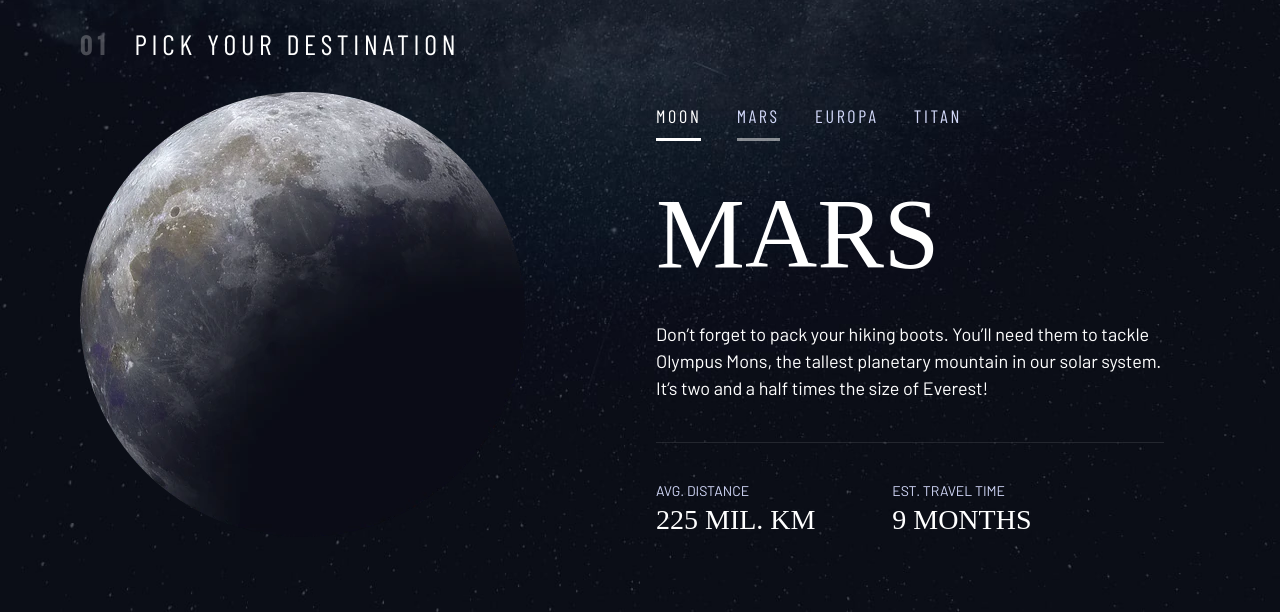
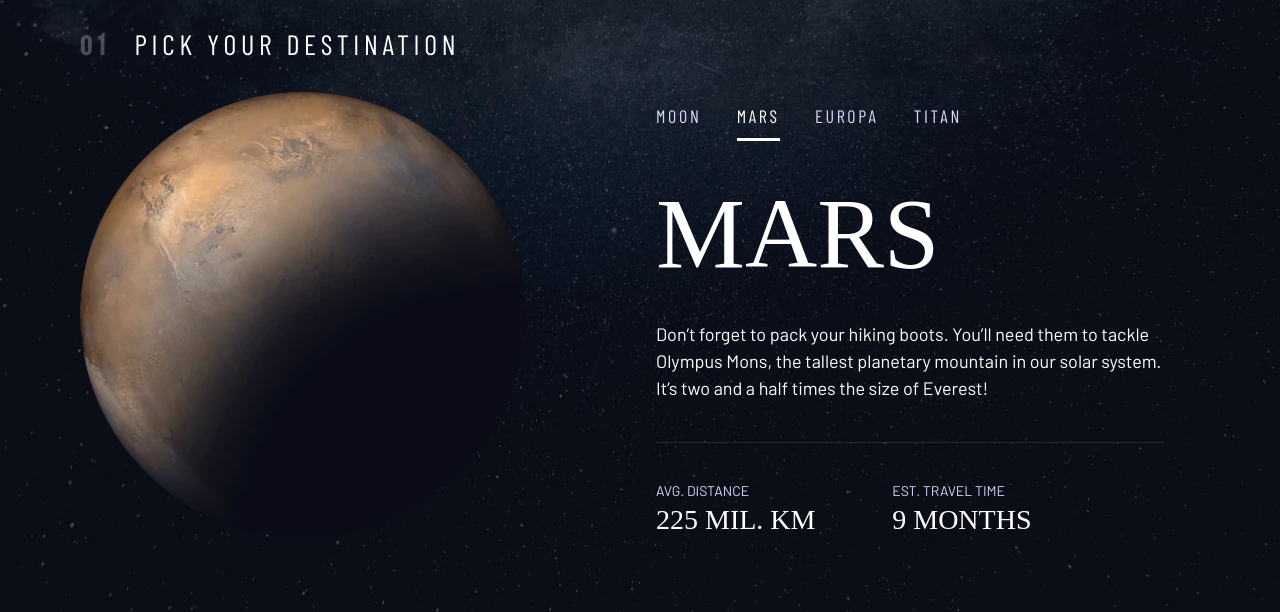
Before and after one commit to luAr26/space-tourism-website, a plain HTML site: page destination.html in a window 1280 px wide. Both pictures are taken after a click on the tab "MARS". Shown: the part 188-800 px from the top of the page. Drawn offline with nearby package versions, Linux system fonts and the light colour scheme; a web font is replaced by a local one.

Commit message:
Destination page completed.

```diff
--- a/destination.html
+++ b/destination.html
@@ -85,15 +85,15 @@
         <span aria-hidden="true">01</span> Pick your destination
       </h1>
 
-      <picture>
+      <picture id="moon-image">
         <source srcset="assets/destination/image-moon.webp" type="image/webp" />
         <img src="assets/destination/image-moon.png" alt="the moon" />
       </picture>
-      <picture hidden>
+      <picture hidden id="mars-image">
         <source srcset="assets/destination/image-mars.webp" type="image/webp" />
         <img src="assets/destination/image-mars.png" alt="the planet mars" />
       </picture>
-      <picture hidden>
+      <picture hidden id="europa-image">
         <source
           srcset="assets/destination/image-europa.webp"
           type="image/webp"
@@ -103,7 +103,7 @@
           alt="the planet europa"
         />
       </picture>
-      <picture hidden>
+      <picture hidden id="titan-image">
         <source
           srcset="assets/destination/image-titan.webp"
           type="image/webp"
@@ -123,6 +123,7 @@
           role="tab"
           aria-controls="moon-tab"
           tabindex="0"
+          data-image="moon-image"
         >
           Moon
         </button>
@@ -132,6 +133,7 @@
           role="tab"
           aria-controls="mars-tab"
           tabindex="-1"
+          data-image="mars-image"
         >
           Mars
         </button>
@@ -141,6 +143,7 @@
           role="tab"
           aria-controls="europa-tab"
           tabindex="-1"
+          data-image="europa-image"
         >
           Europa
         </button>
@@ -150,6 +153,7 @@
           role="tab"
           aria-controls="titan-tab"
           tabindex="-1"
+          data-image="titan-image"
         >
           Titan
         </button>
--- a/js/main.js
+++ b/js/main.js
@@ -31,8 +31,6 @@ function changeTabFocus(e) {
   if (e.keyCode === keydownRight || e.keyCode === keydownLeft) {
     tabs[tabFocus].setAttribute('tabindex', '-1');
     // tabs[tabFocus].setAttribute('aria-selected', 'false');
-  }
-
       if(e.keyCode === keydownRight) {
       tabFocus++;
       if (tabFocus >= tabs.length) {
@@ -49,22 +47,33 @@ function changeTabFocus(e) {
 
     tabs[tabFocus].focus();
     tabs[tabFocus].setAttribute('tabindex', "0");
+  }
 
+
+
+}
+
+function hideContent(parent, content) {
+  parent.querySelectorAll(content).forEach(item => item.hidden = true);
+}
+
+function showContent(parent, content) {
+  parent.querySelector(content).hidden = false;
 }
 
 function changeTabPanel(e) {
   const targetBtn = e.target;
   const targetPanel = targetBtn.getAttribute('aria-controls');
+  const targetImage = targetBtn.dataset.image;
   const tabContainer = targetBtn.parentNode;
   const mainContainer = tabContainer.parentNode;
-  mainContainer.querySelectorAll('[role="tabpanel"]').forEach(panel => panel.hidden = true);
-  mainContainer.querySelector([`#${targetPanel}`]).hidden = false;
-  console.log(mainContainer);
 
-  // tabs.forEach(tab => tab.setAttribute('aria-selected', 'false'));
-  // targetBtn.setAttribute('aria-selected', 'true');
-  // console.log(tabs[tabFocus].getAttribute('aria-controls'));
-  // const selectedArticle = document.getElementById(targetBtn.getAttribute('aria-controls'));
-  // destinationInfoArticles.forEach(article => article.hidden = true);
-  // selectedArticle.hidden = false;
+  hideContent(mainContainer, '[role="tabpanel"]');
+  showContent(mainContainer, [`#${targetPanel}`]);
+
+  hideContent(mainContainer, 'picture');
+  showContent(mainContainer, [`#${targetImage}`]);
+
+  tabContainer.querySelector('[aria-selected="true"]').setAttribute('aria-selected', false);
+  targetBtn.setAttribute('aria-selected', true);
 }
```
Lines whose indentation alone changed are shown as unchanged.
